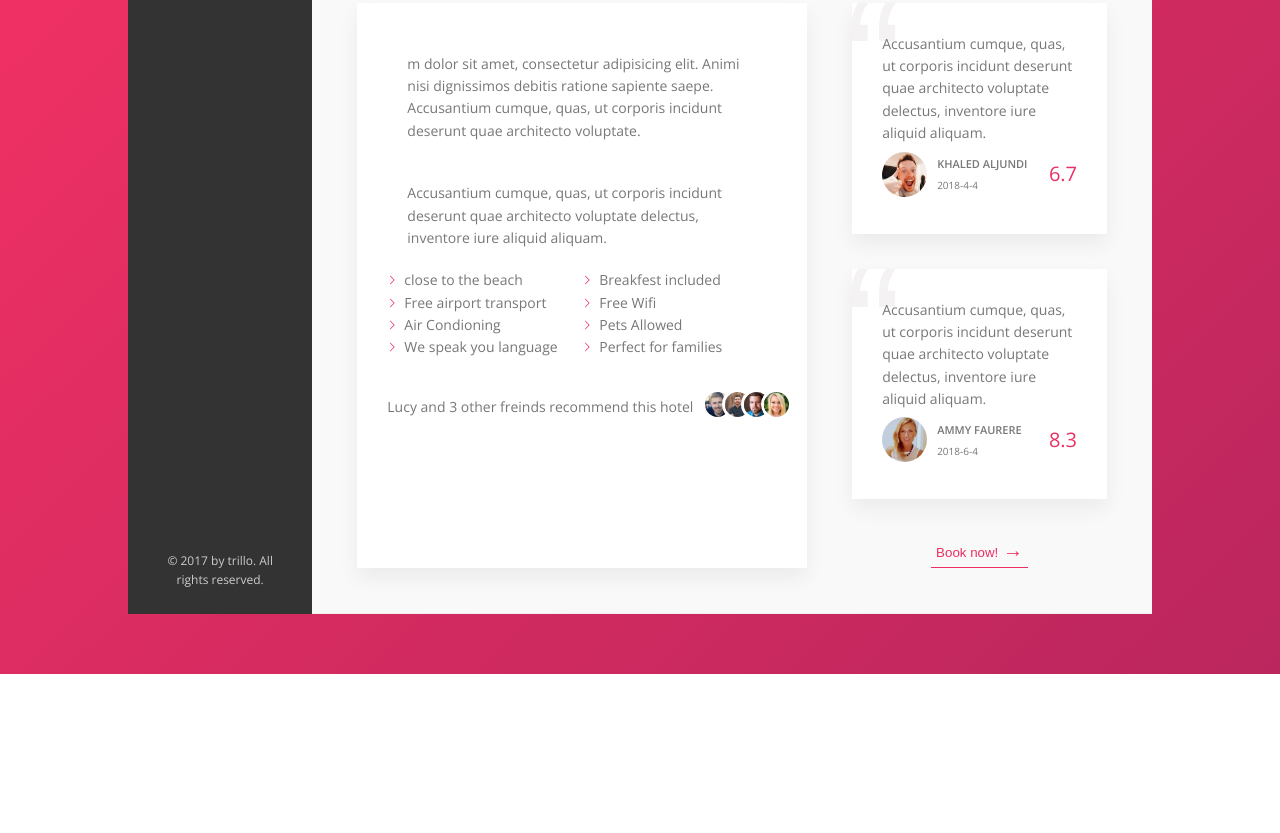
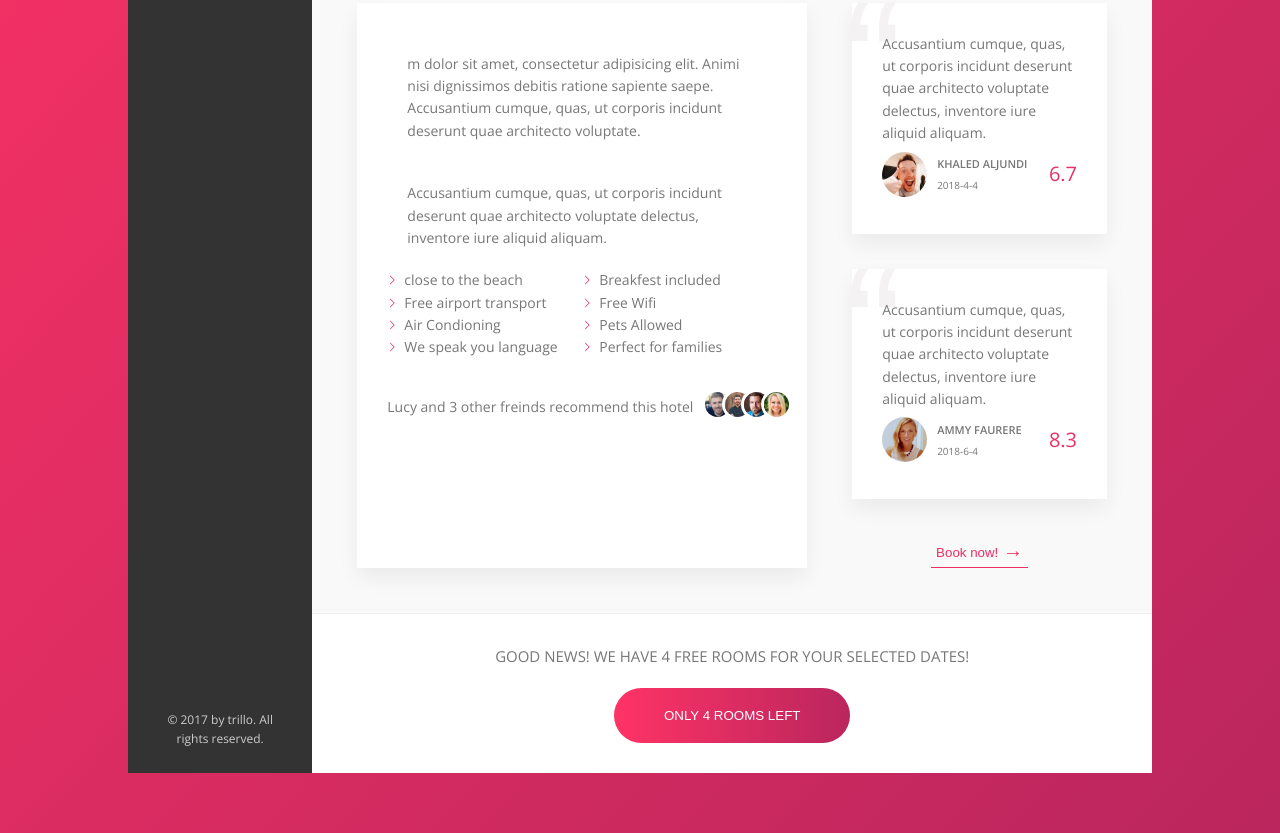
Before and after one commit to aljundik/trillo, a plain HTML site: page index.html in a window 1280 px wide. Shown: the part 564-1397 px from the top of the page. Before the commit the page ends 1238 px from the top, so only its background shows below. Drawn offline with nearby package versions, Linux system fonts and the light colour scheme.

Commit message:
add booking section

```diff
--- a/css/style.css
+++ b/css/style.css
@@ -31,6 +31,9 @@ Grey dark 3: #999
 *::after,
 *::before {
   box-sizing: inherit; }
+
+*:focus {
+  outline: none; }
 
 * {
   margin: 0;
@@ -379,3 +382,43 @@ body {
     font-family: sans-serif;
     color: var(--Grey-light-2);
     z-index: 1; }
+
+.cta {
+  text-align: center;
+  padding: 3rem;
+  text-transform: uppercase; }
+  .cta__book-now {
+    font-weight: 400;
+    font-size: 1.9;
+    margin-bottom: 2rem; }
+
+.btn {
+  border: none;
+  background-image: linear-gradient(to right, var(--primary-light), var(--primary-dark));
+  border-radius: 100px;
+  color: white;
+  position: relative;
+  overflow: hidden;
+  text-transform: uppercase; }
+  .btn__visible {
+    display: inline-block;
+    padding: 2rem 5rem;
+    transition: all .2s; }
+  .btn__invisble {
+    display: inline-block;
+    position: absolute;
+    height: 100%;
+    width: 100%;
+    top: -4rem;
+    left: 0;
+    transition: all .2s; }
+  .btn:hover {
+    background-image: linear-gradient(to left, var(--primary-light), var(--primary-dark)); }
+  .btn:hover .btn__visible {
+    transform: translateY(4rem); }
+  .btn:hover .btn__invisble {
+    height: 100%;
+    width: 100%;
+    top: 2rem; }
+  .btn:focus {
+    animation: bigsmall 1s infinite; }
--- a/index.html
+++ b/index.html
@@ -209,9 +209,26 @@
                             </figcaption>
                         </figure>
 
-                        <button class="btn-inline"> Book now! <span>&#8594;</span></button>
+                        <button class="btn-inline"> Book now! <span>&#8594; </span></button>
                     </div>
 
+
+
+                </div>
+                <div class="cta">
+                    <h2 class="cta__book-now">
+                        Good news! We have 4 free rooms for your selected dates!
+                    </h2>
+
+                    <button class="btn">
+                      <span class="btn__visible">
+                        Only 4 rooms left
+                      </span>
+
+                      <span class="btn__invisble">
+                        Book Now
+                      </span>
+                    </button>
                 </div>
 
             </main>
--- a/sass/_base.scss
+++ b/sass/_base.scss
@@ -40,6 +40,10 @@ Grey dark 3: #999
 
 }
 
+*:focus {
+    outline: none;
+}
+
 
 *{
     margin: 0;
--- a/sass/_components.scss
+++ b/sass/_components.scss
@@ -481,3 +481,73 @@
 
     }
 }
+
+
+.cta{
+    text-align: center;
+    padding: 3rem;
+    text-transform: uppercase;
+
+
+    &__book-now{
+        font-weight: 400;
+        font-size: 1.9;
+        margin-bottom: 2rem;
+    }
+
+
+
+}
+
+.btn{
+    border: none;
+    background-image: linear-gradient(to right, var(--primary-light), var(--primary-dark));
+    border-radius: 100px;
+    color: white;
+    position: relative;
+    overflow: hidden;
+    text-transform: uppercase;
+
+
+
+    &__visible{
+        display: inline-block;
+        padding: 2rem 5rem;
+        transition: all .2s;
+
+
+    }
+
+    &__invisble{
+        display: inline-block;
+        position: absolute;
+        height: 100%;
+        width: 100%;
+        top: -4rem;
+        left: 0;
+        transition: all .2s;
+
+    }
+
+    &:hover {
+    background-image: linear-gradient(to left, var(--primary-light), var(--primary-dark));
+
+
+    }
+
+    &:hover &__visible{
+
+        transform: translateY(4rem);
+    }
+
+
+     &:hover &__invisble{
+        height: 100%;
+        width: 100%;
+        top: 2rem;
+    }
+
+    &:focus{
+        animation: bigsmall 1s infinite;
+    }
+}
```
Also changed, not shown: sass/_layout.scss (line endings or trailing spaces).
